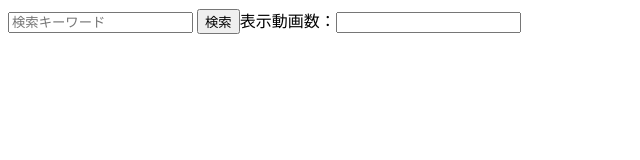
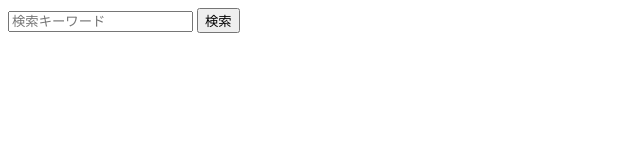
Before and after one commit to scfcdv/Y-k, a plain HTML site: page index.html in a window 1280 px wide. Shown: the whole page, without its empty margins (0-640 px from the left). Drawn offline with Linux system fonts and the light colour scheme.

Commit message:
Update index.html

```diff
--- a/index.html
+++ b/index.html
@@ -5,7 +5,7 @@
 </head>
 <body>
 <input type="text" id="searchTerm" placeholder="検索キーワード">
-<button onclick="searchVideos()">検索</button>表示動画数：<input type="number" id="base">
+<button onclick="searchVideos()">検索</button>
 <div id="videoList">
 </div>
     <script>
```
